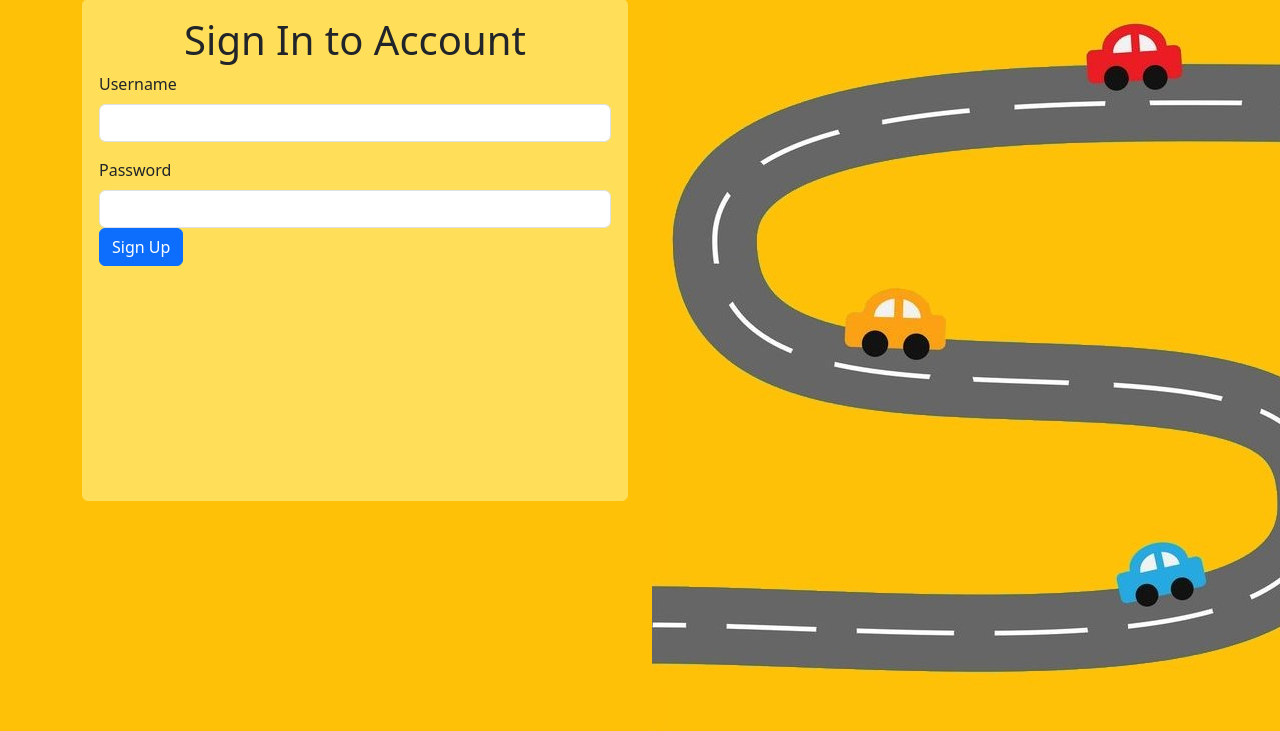
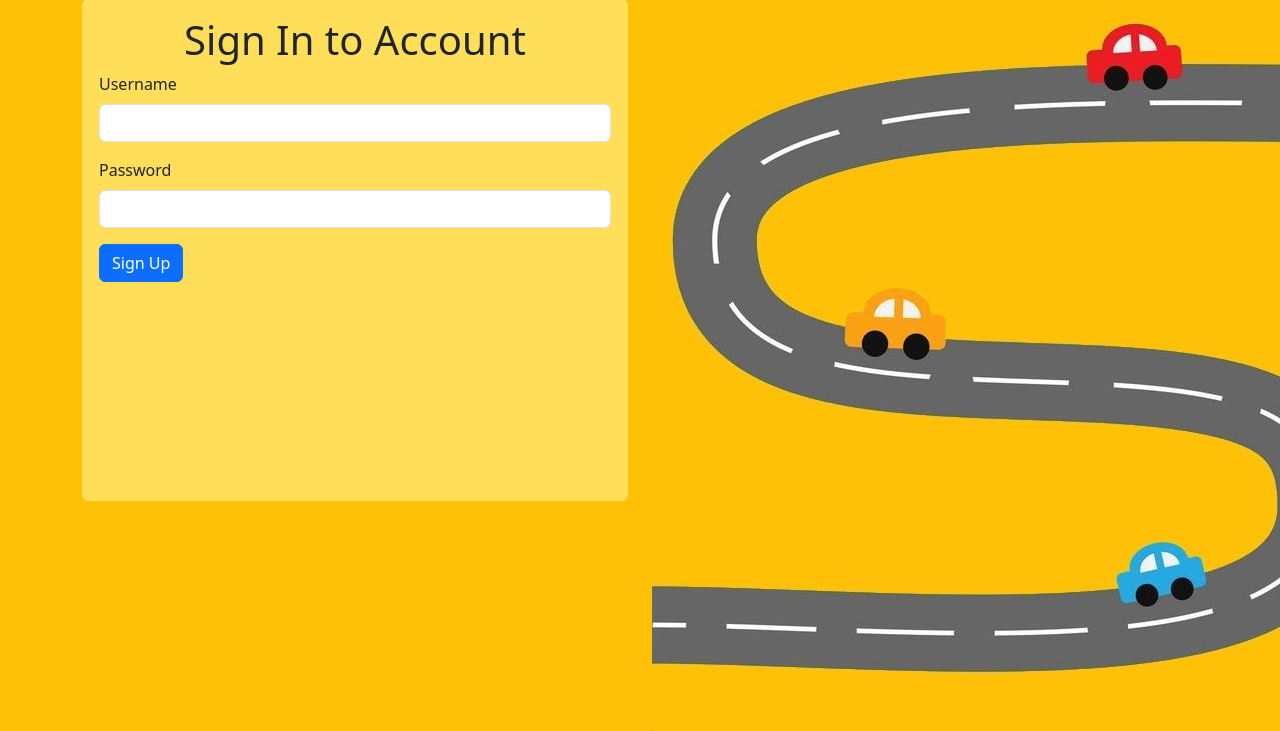
Before and after one commit to EdwinRodger/Smart-Traffic-System, a Flask app: page /sign-up in a window 1280 px wide; the page is wider, and only the part inside the window is pictured. Shown: the part 129-860 px from the top of that part. Run offline with Flask 3, Linux system fonts and the light colour scheme.

Commit message:
minor cleanup

```diff
--- a/templates/signup.html
+++ b/templates/signup.html
@@ -16,9 +16,8 @@
                             <div class="mb-3">
                                 <label for="password" class="form-label">Password</label>
                                 <input type="password" class="form-control" id="password" name="password" required="">
-                                <button type="submit" class="btn btn-primary">Sign Up</button>
+                                <button type="submit" class="btn btn-primary mt-3">Sign Up</button>
                             </div>
-                            <!-- <a href="{{ url_for('demo') }}" class="btn btn-primary" role="button">Sign Up</a> -->
                         </form>
                     </div>
                 </div>
```
